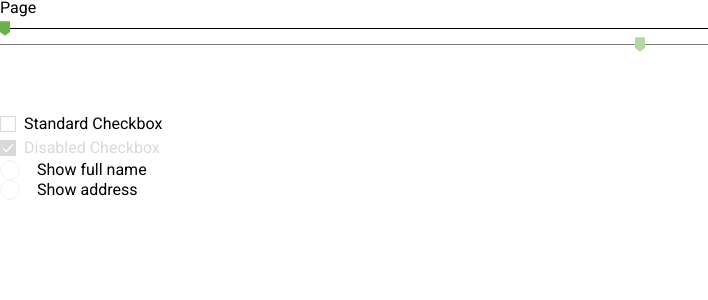
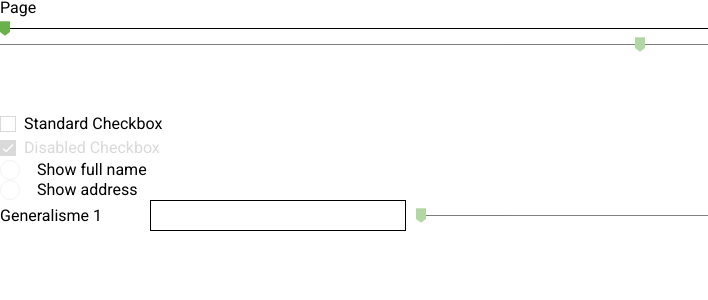
Before and after one commit to Euricom/t-profile-gen-v2, a React (Vite) app: page / in a window 1280 px wide. Shown: the top 300 px of the page, without its empty margins (0-708 px from the left). Built offline with nearby package versions, Linux system fonts and the light colour scheme.

Commit message:
SkillSetControl done

```diff
--- a/src/App.tsx
+++ b/src/App.tsx
@@ -1,11 +1,16 @@
 import * as React from 'react';
-import { Checkbox, Slider } from './components';
+import { Checkbox, SkillSetControl, Slider } from './components';
 import RadioButton from './components/RadioButton';
 
 function App(): JSX.Element {
   const [boxSize, setBoxSize] = React.useState<number>(0);
   const [checked, setChecked] = React.useState(false);
   const [selectedRadio, setSelectedRadio] = React.useState<string>();
+
+  const [skill, setSkill] = React.useState('');
+  const [proficiency, setProficiency] = React.useState<number>(0);
+  const handleSkillChange = (skill: string) => setSkill(skill);
+  const handleProficiencyChange = (proficiency: number) => setProficiency(proficiency);
 
   const handleSlider = (event: React.ChangeEvent<HTMLInputElement>) =>
     setBoxSize(Number(event.currentTarget.value) / 100);
@@ -51,6 +56,17 @@ function App(): JSX.Element {
           value="address"
         />
       </div>
+      {/* SkillSetControl */}
+      <div>
+        <SkillSetControl
+          label="Generalisme 1"
+          skill={skill}
+          proficiency={proficiency}
+          onSkillChange={handleSkillChange}
+          onProficiencyChange={handleProficiencyChange}
+          id="G1"
+        />
+      </div>
     </div>
   );
 }
--- /dev/null
+++ b/src/components/SkillSetControl/index.tsx
@@ -0,0 +1,54 @@
+import * as React from 'react';
+import styled from 'styled-components';
+import TextInput from '../TextInput';
+import Slider from '../Slider/Slider';
+
+const Wrapper = styled.div`
+  align-items: center;
+  display: flex;
+
+  & > * {
+    margin-right: 10px;
+  }
+
+  & > :last-child {
+    margin-right: 0;
+  }
+`;
+
+const Label = styled.label`
+  width: 140px;
+  flex-shrink: 0;
+`;
+
+interface SkillSetControlProps {
+  id: string;
+  label: string;
+  onProficiencyChange: (proficiency: number) => void;
+  onSkillChange: (skill: string) => void;
+  proficiency: number;
+  skill: string;
+}
+
+const SkillSetControl = ({
+  id,
+  label,
+  onProficiencyChange,
+  onSkillChange,
+  proficiency,
+  skill,
+}: SkillSetControlProps): JSX.Element => {
+  const handleSkillChange: React.ChangeEventHandler<HTMLInputElement> = (event) => onSkillChange(event.target.value);
+  const handleProficiencyChange: React.ChangeEventHandler<HTMLInputElement> = (event) =>
+    onProficiencyChange(Number(event.target.value));
+
+  return (
+    <Wrapper>
+      <Label htmlFor={id}>{label}</Label>
+      <TextInput id={id} value={skill} onChange={handleSkillChange} />
+      <Slider ariaLabel={label} value={proficiency} onChange={handleProficiencyChange} isDisabled={!skill} />
+    </Wrapper>
+  );
+};
+
+export default SkillSetControl;
--- a/src/components/index.tsx
+++ b/src/components/index.tsx
@@ -1,2 +1,3 @@
 export { default as Slider } from './Slider/Slider';
 export { default as Checkbox } from './Checkbox/Checkbox';
+export { default as SkillSetControl } from './SkillSetControl';
```
Also changed, not shown: 1 other file (tests, documents, lock files or other folders).
